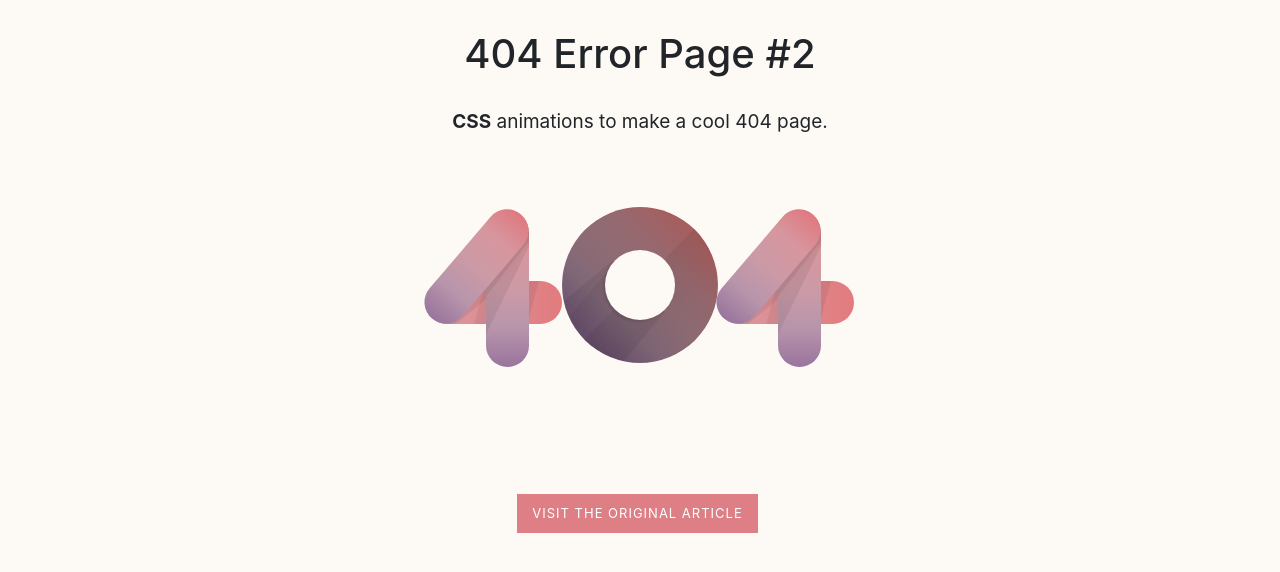
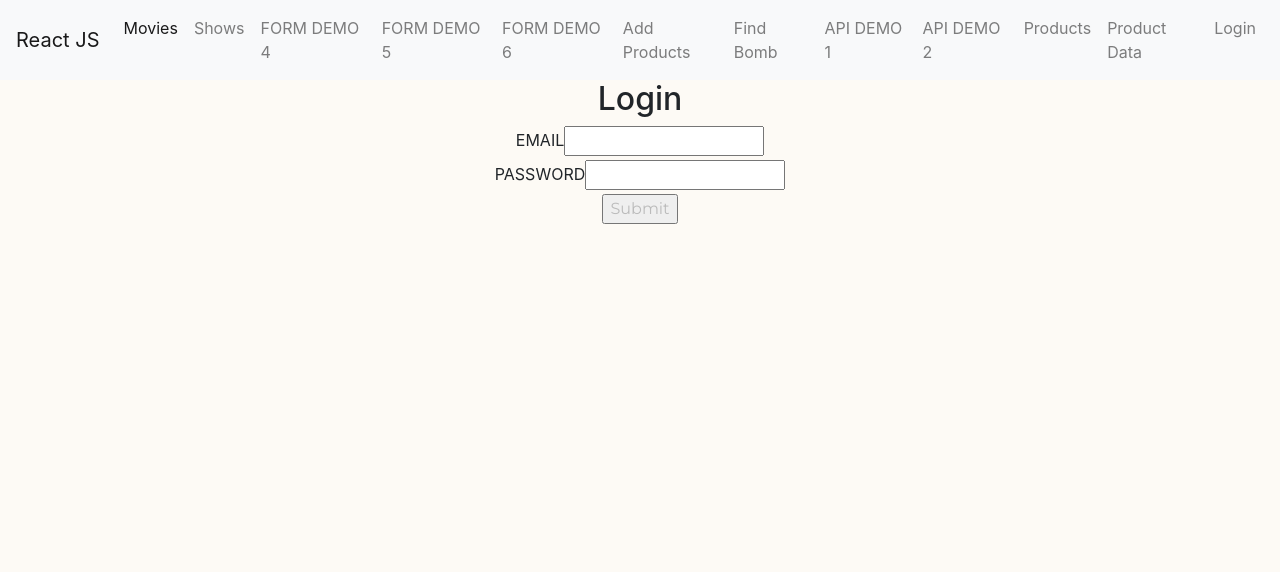
Before and after one commit to jaymjvaghasiya/learning-react, a React (Vite) app: page /login in a window 1280 px wide. Before the commit this address had no page. Shown: the top 572 px of the page. Built offline with nearby package versions, Linux system fonts and the light colour scheme.

Commit message:
eight commit

```diff
--- a/src/App.jsx
+++ b/src/App.jsx
@@ -35,6 +35,9 @@ import { AddProducts } from './components/form/AddProducts'
 import { UpdateUser } from './components/form/UpdateUser'
 import { Products } from './components/products/Products'
 import { ProductData } from './components/products/ProductData'
+import { Login } from './components/Login'
+import { ToastContainer, Bounce } from 'react-toastify'
+import ProtectedRoutes from './hooks/ProtectedRoutes'
 
 function App() {
 
@@ -43,7 +46,7 @@ function App() {
                       '/usestatedemo2', '/usestatedemo3', '/usestatedemo4', '/ipl',
                       '/formdemo1', '/formdemo2', '/formdemo4', '/formdemo5', '/formdemo6', '/addproduct',
                       '/addproducts', '/memodemo1', '/memodemo2', '/findbomb', '/apidemo1', '/getproducts',
-                      '/useeffect1', '/apidemo2', '/apidemo4', '/products', '/productdata'];
+                      '/useeffect1', '/apidemo2', '/apidemo4', '/products', '/productdata', '/login'];
   const showNavbar = validPaths.some(path =>
     matchPath({path, end: true}, location.pathname)
   );
@@ -83,10 +86,31 @@ function App() {
         <Route path='/apidemo4' element={<ApiDemo4/>}></Route>
         <Route path='/getproducts' element={<GetProductApi/>}></Route>
         <Route path='/useeffect1' element={<UseEffectDemo1/>}></Route>
-        <Route path='/products' element={<Products/>}></Route>
-        <Route path='/productdata' element={<ProductData/>}></Route>
+
+        <Route element={<ProtectedRoutes/>}>
+          <Route path='/products' element={<Products/>}></Route>
+          <Route path='/productdata' element={<ProductData/>}></Route>
+        </Route>
+
+        <Route path='/login' element={<Login/>}></Route>
+
         <Route path='/*' element={<Error404/>}></Route>
       </Routes>
+
+       <ToastContainer
+        position="top-center"
+        autoClose={5000}
+        hideProgressBar={false}
+        newestOnTop={false}
+        closeOnClick={false}
+        rtl={false}
+        pauseOnFocusLoss
+        draggable
+        pauseOnHover
+        theme="dark"
+        transition={Bounce}
+      />
+
     </>
   )
 }
--- /dev/null
+++ b/src/components/Login.jsx
@@ -0,0 +1,40 @@
+import axios from 'axios';
+import React from 'react'
+import { useForm } from 'react-hook-form'
+import { useNavigate } from 'react-router-dom';
+import { toast } from 'react-toastify';
+
+export const Login = () => {
+
+    const {register, handleSubmit} = useForm();
+    const navigate = useNavigate();
+
+    const submitHandler = async (data) => {
+        console.log(data);
+
+        try {
+            const res = await axios.post("https://node5.onrender.com/user/login", data);
+            console.log(res);
+            if(res.status === 200) {
+                localStorage.setItem("id", res.data.data._id);
+                toast.success(res.data?.message);
+                navigate("/");
+            }
+        } catch(error) {
+            toast.error(error.response.data?.message);
+        }
+    }
+
+  return (
+    <div style={{textAlign: "center"}}>
+        <h2>Login</h2>
+        <form onSubmit={handleSubmit(submitHandler)}>
+            <label>EMAIL</label>
+            <input type='email' {...register("email")} /> <br/>
+            <label>PASSWORD</label>
+            <input type='password' {...register("password")} /> <br/>
+            <input type='submit' />
+        </form>
+    </div>
+  )
+}
--- a/src/components/Navbar.jsx
+++ b/src/components/Navbar.jsx
@@ -65,10 +65,10 @@ export const Navbar = (props) => {
                         <li class="nav-item">
                             <Link class="nav-link" to="/apidemo1">API DEMO 1 </Link>
                         </li>
-                        {/* <li class="nav-item">
+                        <li class="nav-item">
                             <Link class="nav-link" to="/apidemo2">API DEMO 2 </Link>
                         </li>
-                        <li class="nav-item">
+                        {/* <li class="nav-item">
                             <Link class="nav-link" to="/apidemo4">API DEMO 4 </Link>
                         </li>
                         <li class="nav-item">
@@ -83,6 +83,9 @@ export const Navbar = (props) => {
                         <li class="nav-item">
                             <Link class="nav-link" to="/productdata">Product Data</Link>
                         </li>
+                        <li class="nav-item">
+                            <Link class="nav-link" to="/login">Login</Link>
+                        </li>
                     </ul>
                 </div>
             </nav>
--- a/src/components/api/ApiDemo2.jsx
+++ b/src/components/api/ApiDemo2.jsx
@@ -13,6 +13,7 @@ export const ApiDemo2 = () => {
             name: "Ram",
             age: 22,
             email: "ram@gmail.com",
+            password: "ram",
             status: true
         }
 
--- /dev/null
+++ b/src/hooks/ProtectedRoutes.jsx
@@ -0,0 +1,30 @@
+import { useEffect, useState } from "react"
+import { Outlet } from "react-router-dom";
+import { Login } from "../components/Login";
+
+const useAuth = () => {
+    const [authState, setAuthState] = useState({isLogedin: false, role: ""});
+    const [loading, setLoading] = useState(true);
+
+    useEffect(()=>{
+        const id = localStorage.getItem("id");
+
+        if(id) {
+            setAuthState({isLogedin: true, role: ""});
+        }
+        setLoading(false);
+
+    }, []);
+
+    return {...authState, loading};
+}
+
+const ProtectedRoutes = () => {
+    const auth = useAuth();
+    if(auth.loading) {
+        return <h2>LOADING</h2>
+    }
+    return auth.isLogedin ? <Outlet/> : <Login/>;
+}
+
+export default ProtectedRoutes;
```
